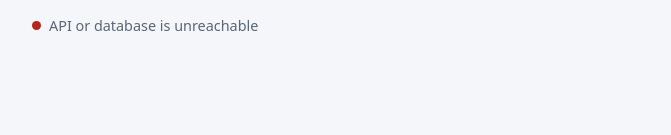
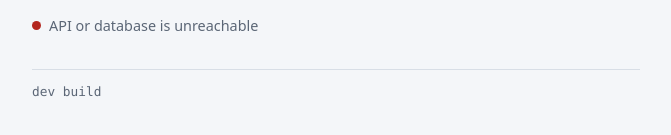
Before and after one commit to anhtuanpro0645/SWE40006-Thurs16-30-G03-Project, a Vue app in the folder frontend/: page / in a window 1280 px wide. Shown: the part 261-396 px from the top of the page, without its empty margins (304-975 px from the left). Built offline with nearby package versions, Linux system fonts and the light colour scheme; no server answers.

Commit message:
feat: show the deployed commit SHA and build time in the page footer

```diff
--- a/frontend/src/App.vue
+++ b/frontend/src/App.vue
@@ -1,6 +1,7 @@
 <script setup>
 import { onMounted, ref } from 'vue';
 import StatsPage from './StatsPage.vue';
+import VersionFooter from './VersionFooter.vue';
 
 // /stats/aB3x9Kq shows the stats page; every other path shows the home page.
 // Nginx serves index.html for /stats/... because it has two path segments.
@@ -162,5 +163,6 @@ async function copyShortUrl() {
       <span v-else-if="apiStatus === 'ok'">API and database are up</span>
       <span v-else>API or database is unreachable</span>
     </p>
+    <VersionFooter />
   </main>
 </template>
--- /dev/null
+++ b/frontend/src/VersionFooter.vue
@@ -0,0 +1,22 @@
+<script setup>
+// GIT_SHA and BUILD_TIME are passed to the Docker build by CI (see
+// frontend/Dockerfile). Local builds without them show "dev".
+const sha = import.meta.env.VITE_GIT_SHA || 'dev';
+const buildTime = new Date(import.meta.env.VITE_BUILD_TIME || '');
+
+const label = sha === 'dev' ? 'dev build' : `v${sha.slice(0, 7)}`;
+const builtAt = Number.isNaN(buildTime.getTime()) ? '' : buildTime.toLocaleString();
+</script>
+
+<template>
+  <footer
+    class="version"
+    data-testid="version-footer"
+  >
+    <span
+      data-testid="version-sha"
+      :title="sha"
+    >{{ label }}</span>
+    <span v-if="builtAt">, built {{ builtAt }}</span>
+  </footer>
+</template>
--- a/frontend/src/style.css
+++ b/frontend/src/style.css
@@ -293,3 +293,18 @@ button.secondary:hover:not(:disabled) {
     grid-template-columns: 1fr;
   }
 }
+
+
+/* ---------- Version footer ---------- */
+
+.version {
+  margin-top: 32px;
+  padding-top: 12px;
+  border-top: 1px solid var(--border);
+  font-size: 0.8rem;
+  color: var(--muted);
+}
+
+.version span:first-child {
+  font-family: ui-monospace, SFMono-Regular, Consolas, monospace;
+}
```
Also changed, not shown: 1 other file (tests, documents, lock files or other folders).
